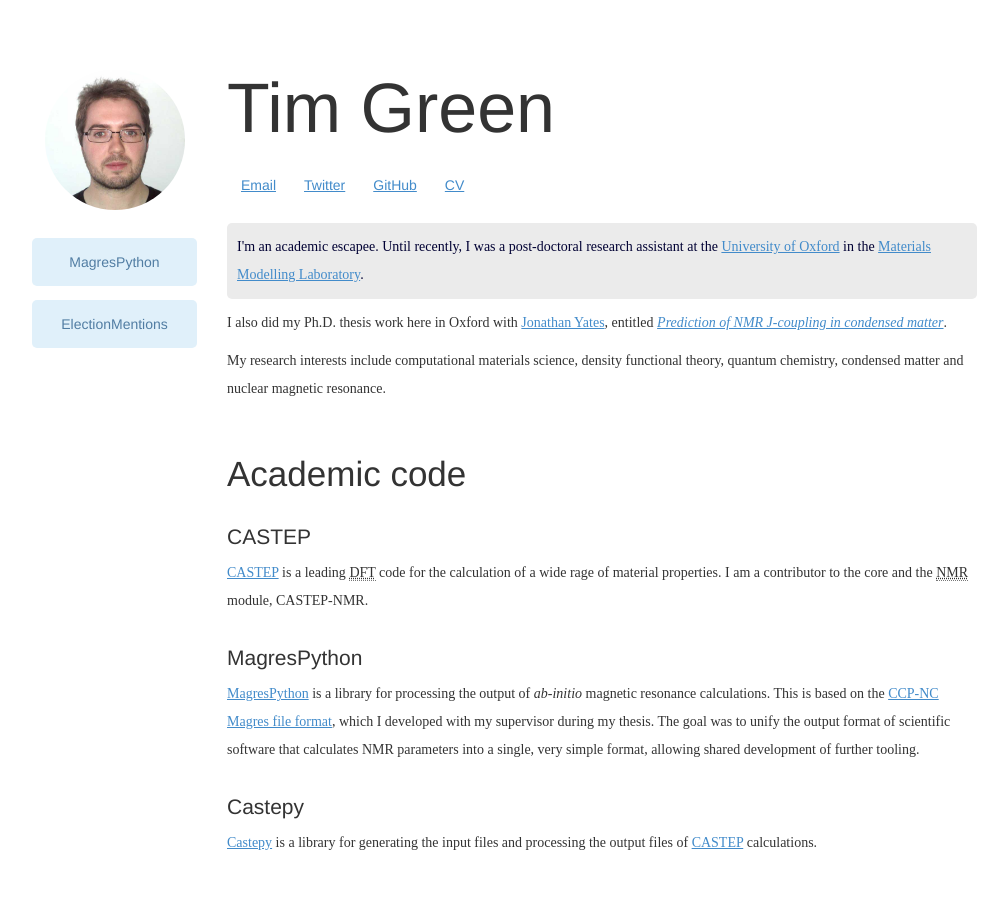
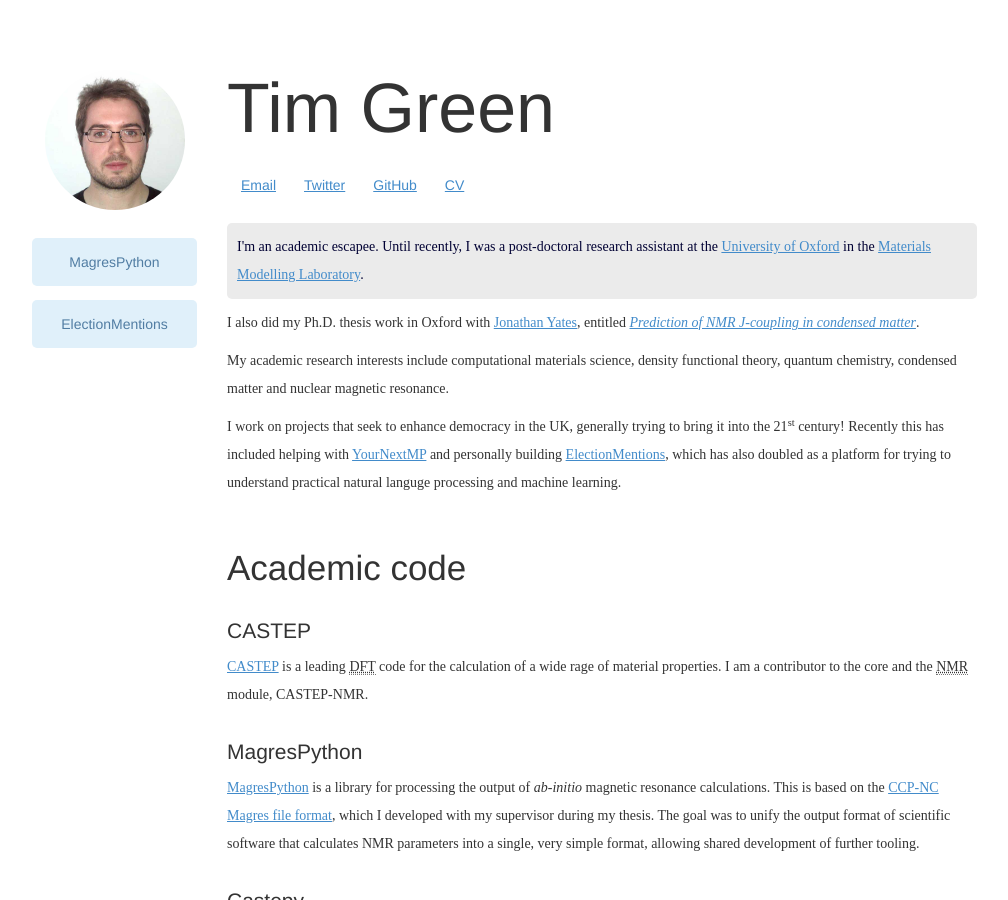
Before and after one commit to tfgg/tfgg.github.io, a Jekyll site: the page built from index.html, in a window 1280 px wide and 900 px high. Shown: the whole window, without its empty margins (38-1046 px from the left). Built offline with Jekyll 4.4.1, drawn with Linux system fonts in a browser that asks for light colours; some web fonts are replaced; Markdown is read by kramdown in place of the engine named in the settings.

Commit message:
update front page

```diff
--- a/index.html
+++ b/index.html
@@ -26,9 +26,11 @@ css: main.css
 
       <p class='block-highlight'>I'm an academic escapee. Until recently, I was a post-doctoral research assistant at the <a href='http://www.ox.ac.uk/' target="_blank">University of Oxford</a> in the <a href='http://mml.materials.ox.ac.uk/' target="_blank">Materials Modelling Laboratory</a>.
 
-      <p>I also did my Ph.D. thesis work here in Oxford with <a href='http://users.ox.ac.uk/~oums0549/' target="_blank">Jonathan Yates</a>, entitled <em><a href='/thesis/abstract/'>Prediction of NMR J-coupling in condensed matter</a></em>.</p>
+      <p>I also did my Ph.D. thesis work in Oxford with <a href='http://users.ox.ac.uk/~oums0549/' target="_blank">Jonathan Yates</a>, entitled <em><a href='/thesis/abstract/'>Prediction of NMR J-coupling in condensed matter</a></em>.</p>
 
-      <p>My research interests include computational materials science, density functional theory, quantum chemistry, condensed matter and nuclear magnetic resonance.</p>
+      <p>My academic research interests include computational materials science, density functional theory, quantum chemistry, condensed matter and nuclear magnetic resonance.</p>
+
+      <p>I work on projects that seek to enhance democracy in the UK, generally trying to bring it into the 21<sup>st</sup> century! Recently this has included helping with <a href='https://www.yournextmp.com/'>YourNextMP</a> and personally building <a href='https://www.electionmentions.com'>ElectionMentions</a>, which has also doubled as a platform for trying to understand practical natural languge processing and machine learning.</p>
 
       <h2>Academic code</h2>
 
```
